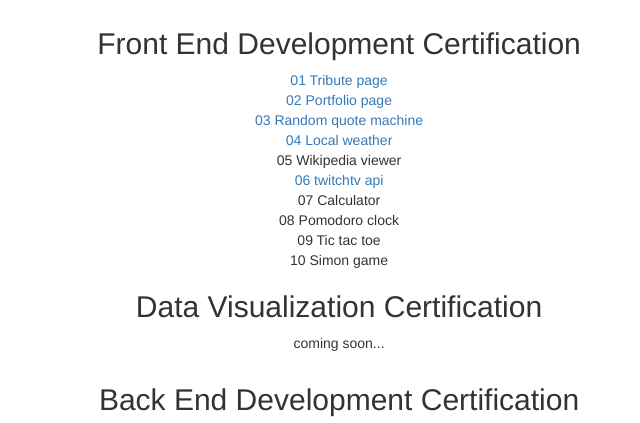
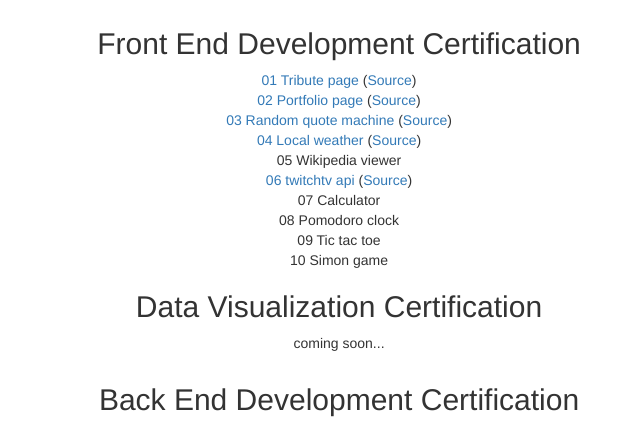
Before and after one commit to daveyx/freecodecamp, a plain HTML site: page public/index.html in a window 1280 px wide. Shown: the part 373-796 px from the top of the page, without its empty margins (301-941 px from the left). Drawn offline with nearby package versions, Linux system fonts and the light colour scheme.

Commit message:
added links to sources

```diff
--- a/public/index.html
+++ b/public/index.html
@@ -24,12 +24,27 @@
         <div class="col-xs-12">
           <h2>Front End Development Certification</h2>
           <ul>
-            <li><a href="https://daveyx.github.io/freecodecamp/01_tribute_page">01 Tribute page</a></li>
-            <li><a href="https://daveyx.github.io/freecodecamp/02_portfolio_page">02 Portfolio page</a></li>
-            <li><a href="https://daveyx.github.io/freecodecamp/03_random_quote_machine">03 Random quote machine</a></li>
-            <li><a href="https://daveyx.github.io/freecodecamp/04_local_weather">04 Local weather</a></li>
+            <li>
+              <a href="https://daveyx.github.io/freecodecamp/01_tribute_page">01 Tribute page</a>
+              (<a href="https://github.com/daveyx/freecodecamp/tree/master/public/01_tribute_page">Source</a>)
+            </li>
+            <li>
+              <a href="https://daveyx.github.io/freecodecamp/02_portfolio_page">02 Portfolio page</a>
+              (<a href="https://github.com/daveyx/freecodecamp/tree/master/public/02_portfolio_page">Source</a>)
+            </li>
+            <li>
+              <a href="https://daveyx.github.io/freecodecamp/03_random_quote_machine">03 Random quote machine</a>
+              (<a href="https://github.com/daveyx/freecodecamp/tree/master/public/03_random_quote_machine">Source</a>)
+            </li>
+            <li>
+              <a href="https://daveyx.github.io/freecodecamp/04_local_weather">04 Local weather</a>
+              (<a href="https://github.com/daveyx/freecodecamp/tree/master/frontend/04_local_weather">Source</a>)
+            </li>
             <li>05 Wikipedia viewer </li>
-            <li><a href="https://daveyx.github.io/freecodecamp/06_twitchtv_api">06 twitchtv api</a></li>
+            <li>
+              <a href="https://daveyx.github.io/freecodecamp/06_twitchtv_api">06 twitchtv api</a>
+              (<a href="https://github.com/daveyx/freecodecamp/tree/master/frontend/06_twitchtv_api">Source</a>)
+            </li>
             <li>07 Calculator</li>
             <li>08 Pomodoro clock</li>
             <li>09 Tic tac toe</li>
```
